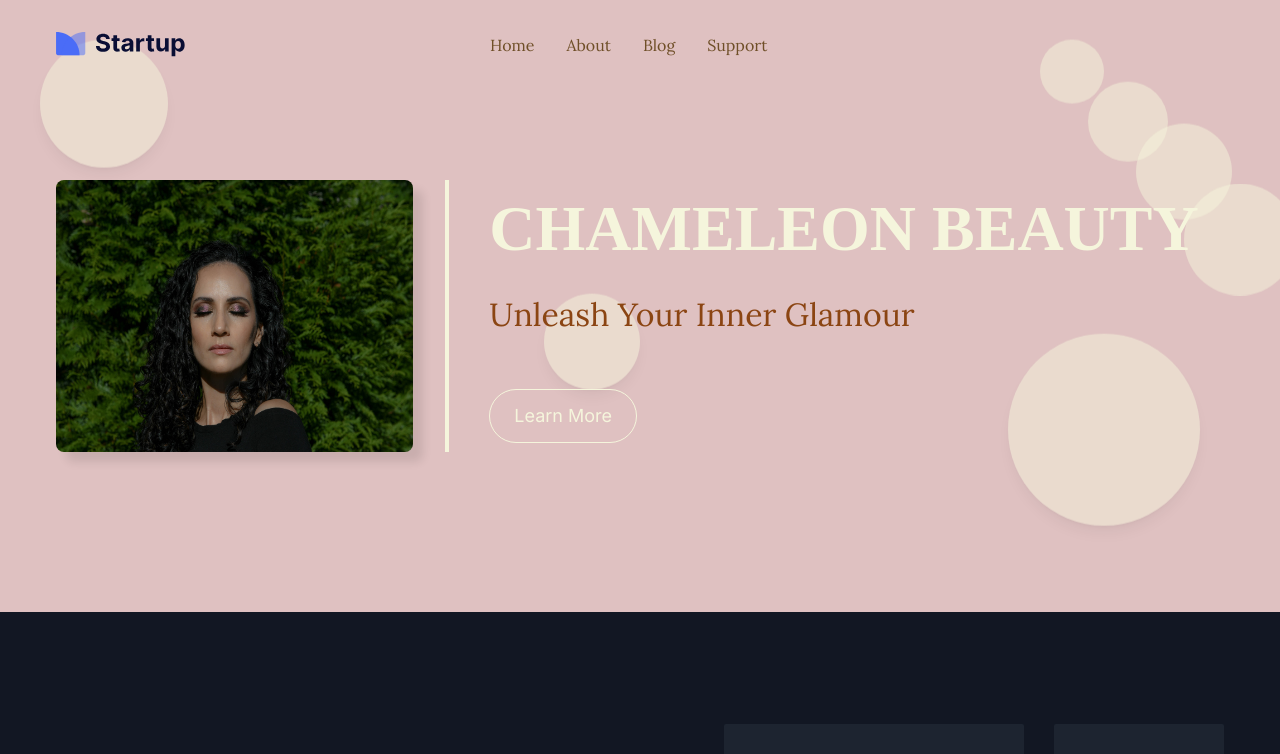
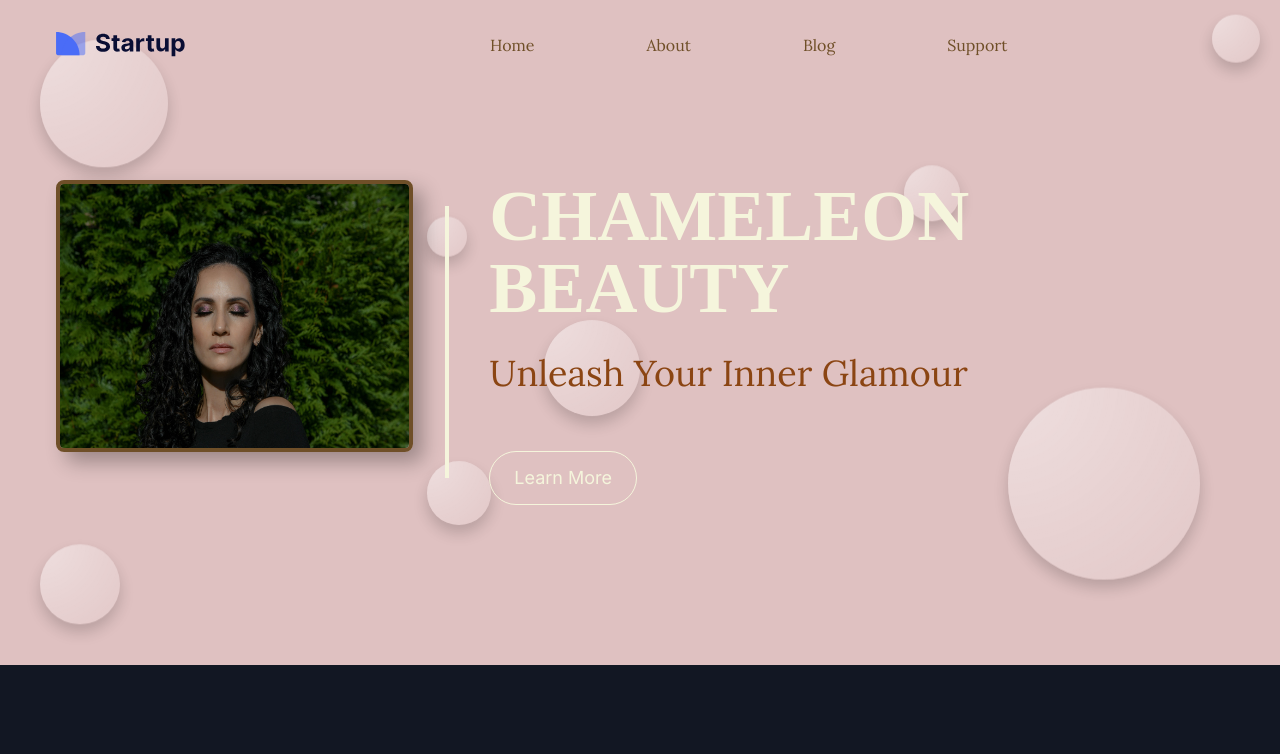
Before and after one commit to DJSanch/Chameleon_Beauty, a Next.js app: page / in a window 1280 px wide. Shown: the top 754 px of the page. Built offline with nearby package versions, Linux system fonts and the light colour scheme.

Commit message:
Index page updates

```diff
--- a/src/components/About/AboutSectionOne.tsx
+++ b/src/components/About/AboutSectionOne.tsx
@@ -24,8 +24,10 @@ const AboutSectionOne = () => {
           <div className="-mx-4 flex flex-wrap items-center">
             <div className="w-full px-4 lg:w-1/2">
               <SectionTitle
-                title="My College Love Journey"
-                paragraph="Once Upon a Time I was a single boy playing league of legends and is very focused on my studies and physical activities such as basketball and gym exercises. After focusing on my self I became famous in the school and caught the attention of many girls, but there is only one girl that caught my heart UGH.  "
+                title="At Chameleon Beauty, "
+                paragraph="we believe that true beauty comes from within - and we're here to help you showcase it. As a professional editorial and wedding makeup artist, I specialize in creating stunning looks that not only enhance your natural features but also boost your confidence.
+Our mission is simple: to empower women through the art of makeup. Whether you're walking down the aisle, stepping into the spotlight for a photoshoot, or just want to feel fabulous for a special event, we're here to bring out your inner strength and beauty.
+Discover the transformative power of professional makeup artistry and let your true self shine."
                 mb="44px"
               />
 
--- a/src/components/Header/index.tsx
+++ b/src/components/Header/index.tsx
@@ -70,7 +70,7 @@ const Header = () => {
                       {menuItem.path ? (
                         <Link
                           href={menuItem.path}
-                          className={`flex py-2 text-base lg:mr-0 lg:inline-flex lg:px-0 lg:py-6 font-lora button-text-base ${
+                          className={`flex py-2 text-base lg:mr-20 lg:inline-flex lg:px-0 lg:py-6 font-lora button-text-base ${
                             usePathName === menuItem.path ? "text-beige" : "text-beige"
                           }`}
                         >
--- a/src/components/Hero/index.tsx
+++ b/src/components/Hero/index.tsx
@@ -1,3 +1,6 @@
+"use client";
+
+import React from "react";
 import Link from "next/link";
 
 const Hero = () => {
@@ -24,22 +27,28 @@ const Hero = () => {
           }}
         ></div>
 
-        {/* Decorative Circles */}
+        {/* Decorative Bubbles */}
         <div className="absolute top-0 left-0 z-0 w-full h-full pointer-events-none">
-          <div className="absolute top-10 left-10 w-32 h-32 bg-[#f5f5dc] rounded-full opacity-50 shadow-lg animate-bubble1" />
-          <div className="absolute bottom-20 right-20 w-48 h-48 bg-[#f5f5dc] rounded-full opacity-50 shadow-lg animate-bubble2" />
-          <div className="absolute top-1/2 right-1/2 w-24 h-24 bg-[#f5f5dc] rounded-full opacity-50 shadow-lg transform translate-x-1/2 -translate-y-1/2 animate-bubble3" />
+          {/* Single Bubble Styling */}
+          <style jsx>{`
+            .bubble {
+              background: radial-gradient(circle at top left, rgba(255, 255, 255, 0.8), rgba(255, 255, 255, 0.2));
+              border-radius: 50%;
+              box-shadow: 0 8px 15px rgba(0, 0, 0, 0.3);
+              opacity: 0.6;
+            }
+          `}</style>
+          <div className="absolute top-10 left-10 w-32 h-32 bubble animate-bubble1" />
+          <div className="absolute bottom-20 right-20 w-48 h-48 bubble animate-bubble2" />
+          <div className="absolute top-1/2 right-1/2 w-24 h-24 bubble transform translate-x-1/2 -translate-y-1/2 animate-bubble3" />
 
-          {/* Additional clustered circles */}
-          <div className="absolute right-60 top-10 transform -translate-y-1/2 pointer-events-none">
-            <div className="relative">
-              {/* Bubbles */}
-              <div className="w-16 h-16 bg-[#f5f5dc] rounded-full opacity-50 absolute top-0 left-0 transform translate-x-12 translate-y-12 animate-bubble1" />
-              <div className="w-20 h-20 bg-[#f5f5dc] rounded-full opacity-50 absolute top-12 left-12 transform translate-x-16 translate-y-8 animate-bubble2" />
-              <div className="w-24 h-24 bg-[#f5f5dc] rounded-full opacity-50 absolute top-24 left-24 transform -translate-x-8 translate-y-12 animate-bubble3" />
-              <div className="w-28 h-28 bg-[#f5f5dc] rounded-full opacity-50 absolute top-36 left-36 transform -translate-x-12 -translate-y-12 animate-bubble1" />
-            </div>
-          </div>
+          {/* Additional scattered bubbles */}
+          <div className="absolute top-5 right-5 w-12 h-12 bubble animate-bubble2" />
+          <div className="absolute bottom-10 left-10 w-20 h-20 bubble animate-bubble1" />
+          <div className="absolute bottom-32 left-1/3 w-16 h-16 bubble animate-bubble3" />
+          <div className="absolute top-1/4 right-1/4 w-14 h-14 bubble animate-bubble1" />
+          <div className="absolute top-1/3 left-1/3 w-10 h-10 bubble animate-bubble2" />
+          <div className="absolute bottom-1/4 right-1/3 w-22 h-22 bubble animate-bubble3" />
         </div>
 
         <div className="container relative z-10">
@@ -47,12 +56,12 @@ const Hero = () => {
             <div className="w-full px-4">
               <div className="mx-auto flex flex-col items-center lg:flex-row lg:items-start lg:justify-center">
                 {/* New Left Side Image */}
-                <div className="flex-none lg:w-1/3 lg:pr-8">
+                <div className="flex-none lg:w-1/3 lg:pr-8 group">
                   <img
                     src="/images/hero/hello.jpeg" // Replace with your image path
                     alt="Left Side Image"
-                    className="h-[17rem] w-[auto] rounded-lg shadow-lg" // Add shadow class here
-                    style={{ width: '900px', boxShadow: '10px 10px 10px rgba(0, 0, 0, 0.1)', }} // Adjust width as needed
+                    className="h-[17rem] w-[auto] rounded-lg border-4 border-[#6f4f28] shadow-lg transition-transform duration-300 ease-in-out group-hover:scale-110"
+                    style={{ width: '750px', boxShadow: '10px 10px 20px rgba(0, 0, 0, 0.3)' }} // Adjust width and shadow as needed
                   />
                 </div>
 
@@ -73,28 +82,28 @@ const Hero = () => {
                     </div>
                     <div className="text-left">
                       <h1
-                        className="mb-5 font-bold leading-tight transition-transform duration-300 ease-in-out hover:translate-x-2"
+                        className="mb-5 font-bold leading-tight transition-transform duration-300 ease-in-out hover:translate-x-2 text-4xl md:text-5xl lg:text-6xl xl:text-7xl"
                         style={{
                           fontFamily: 'Playfair Display, serif',
                           color: '#f5f5dc',
-                          fontSize: '4rem',
                         }}
                       >
                         CHAMELEON BEAUTY
                       </h1>
                       <p
-                        className="mb-12 !leading-relaxed transition-transform duration-300 ease-in-out hover:translate-x-2 hover:text-[#6f4f28]"
+                        className="mb-12 !leading-relaxed transition-transform duration-300 ease-in-out hover:translate-x-2 hover:text-[#6f4f28] text-xl md:text-2xl lg:text-3xl xl:text-4xl"
                         style={{
                           fontFamily: 'Lora, serif',
                           color: '#8b4513',
-                          fontSize: '2rem',
                         }}
                       >
                         Unleash Your Inner Glamour
                       </p>
-                      <Link href="#about" className="inline-block px-6 py-3 border border-[#f5f5dc] text-[#f5f5dc] font-lora text-lg rounded-full transition-colors duration-300 ease-in-out hover:bg-[#f5f5dc] hover:text-[#6f4f28]">
-                        Learn More
-                      </Link>
+                      <div style={{ pointerEvents: 'auto' }}>
+                        <Link href="#about" className="inline-block px-6 py-3 border border-[#f5f5dc] text-[#f5f5dc] font-lora text-lg rounded-full transition-colors duration-300 ease-in-out hover:bg-[#f5f5dc] hover:text-[#6f4f28]">
+                          Learn More
+                        </Link>
+                      </div>
                     </div>
                   </div>
                 </div>
```
Also changed, not shown: src/components/Contact/index.tsx (+93 -14 lines).
